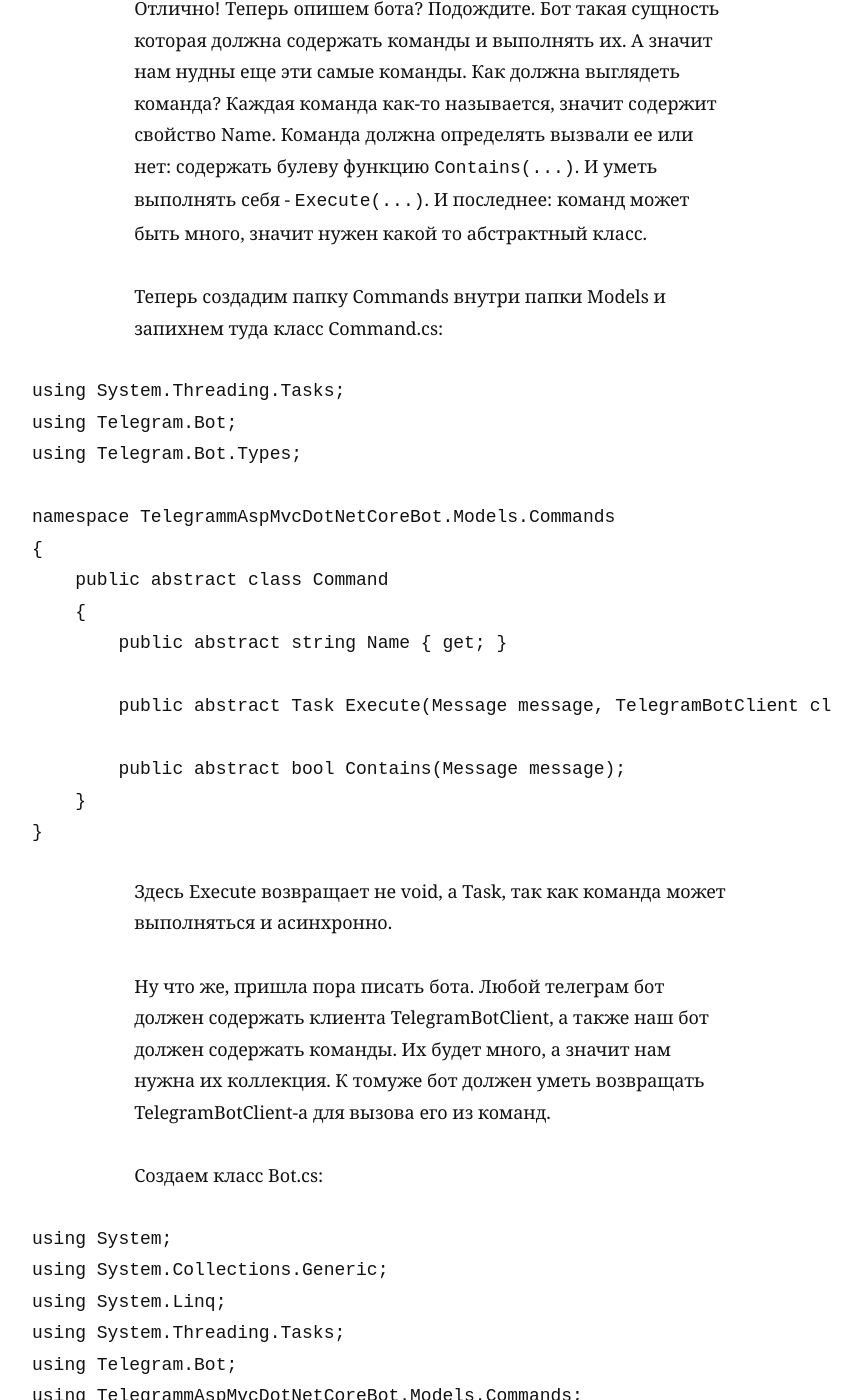
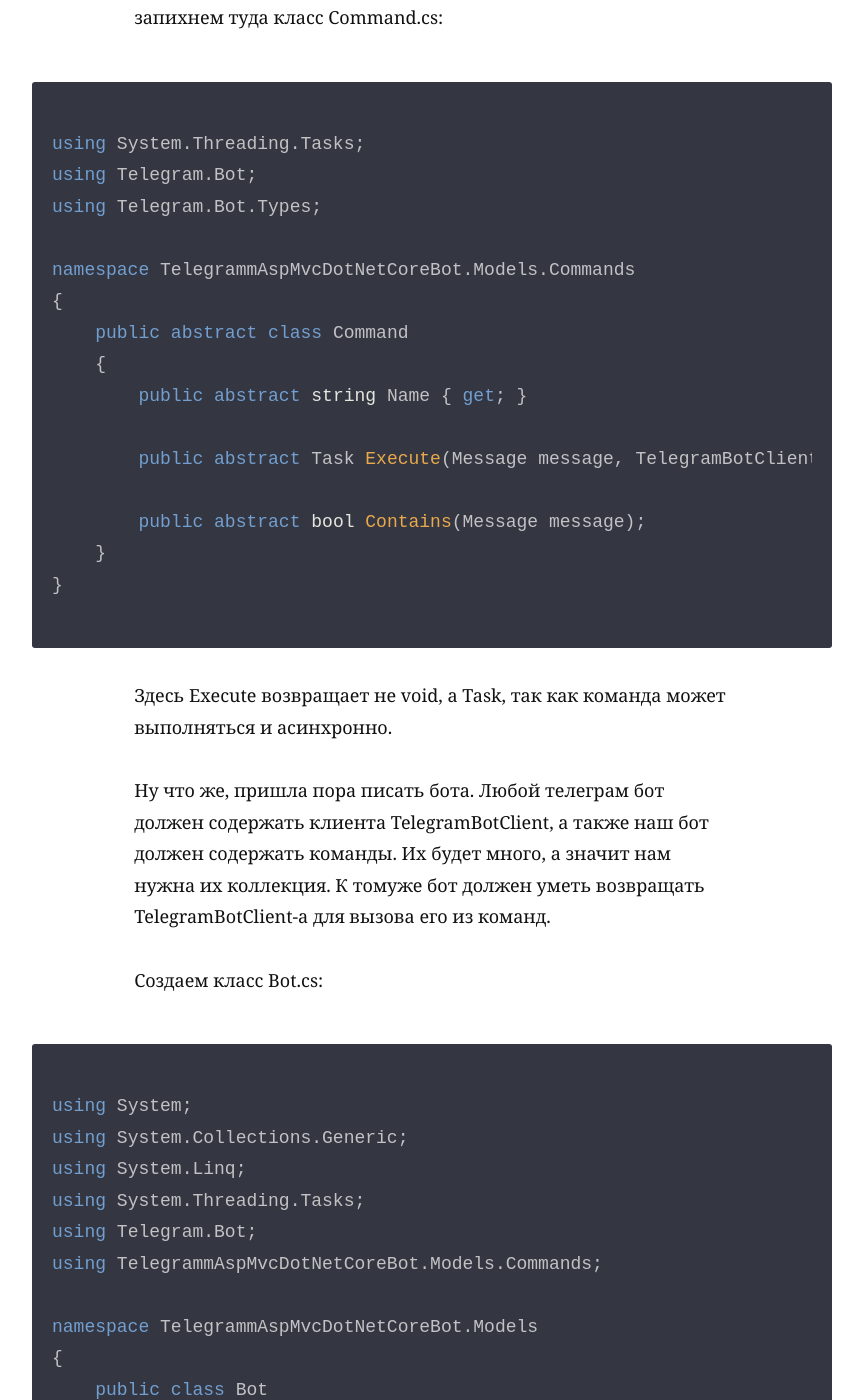
Before and after one commit to gosha20777/gosha20777.github.io, a Jekyll site: the page built from _posts/2018-04-02-dotnetcore-bot.markdown, in a window 1280 px wide and 1400 px high, scrolled down 12391 px. Shown: the whole window, without its empty margins (208-1071 px from the left). Built offline with Jekyll 4.4.1, drawn with Linux system fonts in a browser that asks for light colours; nearby versions of some CDN libraries; some web fonts are replaced; some of the changed text lies outside the part shown.

Commit message:
fix post

````diff
--- a/_posts/2018-04-02-dotnetcore-bot.markdown
+++ b/_posts/2018-04-02-dotnetcore-bot.markdown
@@ -28,25 +28,15 @@ category: Code
 
 Резюмируя, можно выделить следующие ключевые отличия ASP.NET Core от предыдущих версий ASP.NET:
 -   Новый легковесный и модульный конвейер HTTP-запросов
-
 -   Возможность развертывать приложение как на IIS, так и в рамках своего собственного процесса
-
 -   Использование платформы .NET Core и ее функциональности
-
 -   Распространение пакетов платформы через NuGet
-
 -   Интегрированная поддержка для создания и использования пакетов NuGet
-
 -   Единый стек веб-разработки, сочетающий Web UI и Web API
-
 -   Конфигурация для упрощенного использования в облаке
-
 -   Встроенная поддержка для внедрения зависимостей
-
 -   Расширяемость
-
 -   Кроссплатформенность: возможность разработки и развертывания приложений ASP.NET на Windows, Mac и Linux
-
 -   Развитие как open source, открытость к изменениям
 
 ### Паттерн MVC и с чем его едят.
@@ -124,7 +114,7 @@ category: Code
 
 Первым делом переименуем `ValuesController.cs` в `MessageController`, и *выпилим* оттуда все. Оставим пустой класс с обработкой `GET`-запроса:
 
-```CSharp
+{% highlight csharp %}
 using System;
 using System.Collections.Generic;
 using System.Linq;
@@ -146,7 +136,7 @@ namespace TelegrammAspMvcDotNetCoreBot.Controllers
         }
     }
 }
-```
+{% endhighlight %}
 Запустим нашу прилку и перейдем по ссылке `localhost:XXXX/api/message/update`. Получили результат *Method GET unuvalable* (ура мы крутые прогеры!).
 
 Теперь подкл
@@ -158,7 +148,7 @@ namespace TelegrammAspMvcDotNetCoreBot.Controllers
 
 У бота есть несколько параметров конфигурации: токен, имя, и url сайта, где он лежит. Значит это настройки бота. и их можно описать в отдельном классе. Создадим папку Models а в ней класс AppSettings.cs:
 
-```CSharp
+{% highlight csharp %}
 namespace TelegrammAspMvcDotNetCoreBot.Models
 {
     public static class AppSettings
@@ -168,12 +158,12 @@ namespace TelegrammAspMvcDotNetCoreBot.Models
         public static string Key { get; set; } = "<BOT_KEY>";
     }
 }
-```
+{% endhighlight %}
 
 Отлично! Теперь опишем бота? Подождите. Бот такая сущность которая должна содержать команды и выполнять их. А значит нам нудны еще эти самые команды. Как должна выглядеть команда? Каждая команда как-то называется, значит содержит свойство Name. Команда должна определять вызвали ее или нет: содержать булеву функцию `Contains(...)`. И уметь выполнять себя - `Execute(...)`. И последнее: команд может быть много, значит нужен какой то абстрактный класс.
 
 Теперь создадим папку Commands внутри папки Models и запихнем туда класс Command.cs:
-```CSharp
+{% highlight csharp %}
 using System.Threading.Tasks;
 using Telegram.Bot;
 using Telegram.Bot.Types;
@@ -189,14 +179,14 @@ namespace TelegrammAspMvcDotNetCoreBot.Models.Commands
         public abstract bool Contains(Message message);
     }
 }
-```
+{% endhighlight %}
 Здесь Execute возвращает не void, а Task, так как команда может выполняться и асинхронно.
 
 Ну что же, пришла пора писать бота. Любой телеграм бот должен содержать клиента TelegramBotClient, а также наш бот должен содержать команды. Их будет много, а значит нам нужна их коллекция. К томуже бот должен уметь возвращать TelegramBotClient-а для вызова его из команд.
 
 Создаем класс Bot.cs:
 
-```CSharp
+{% highlight csharp %}
 using System;
 using System.Collections.Generic;
 using System.Linq;
@@ -231,12 +221,12 @@ namespace TelegrammAspMvcDotNetCoreBot.Models
         }
     }
 }
-```
+{% endhighlight %}
 Я думаю, комментарии излишни.
 
 Теперь научим его приветствовать нас. Добавим класс StartCommand.cs:
 
-```CSharp
+{% highlight csharp %}
 using System.Threading.Tasks;
 using Telegram.Bot;
 using Telegram.Bot.Types;
@@ -262,22 +252,22 @@ namespace TelegrammAspMvcDotNetCoreBot.Models.Commands
         }
     }
 }
-```
+{% endhighlight %}
 
 Осталось сконфигурировать бота, и сказать нашему приложению, что бот у нас есть.
 Идем в класс Startup и в методе Configure приписываем в конец:
 
-```CSharp
+{% highlight csharp %}
 public void Configure(IApplicationBuilder app, IHostingEnvironment env)
 {
 	...
     //Bot Configurations
     Bot.GetBotClientAsync().Wait();
 }
-```
+{% endhighlight %}
 
 Финальный аккорд. Добавим клея!
-```CSharp
+{% highlight csharp %}
 using System.Threading.Tasks;
 using Microsoft.AspNetCore.Mvc;
 using Telegram.Bot.Types;
@@ -315,7 +305,7 @@ namespace TelegrammAspMvcDotNetCoreBot.Controllers
         }
     }
 }
-```
+{% endhighlight %}
 Теперь наш контроллер научился обрабатывать сообщения из телеги.
 Осталось только залить это дело на сервер, и получить ключ от botFather.
 
````
